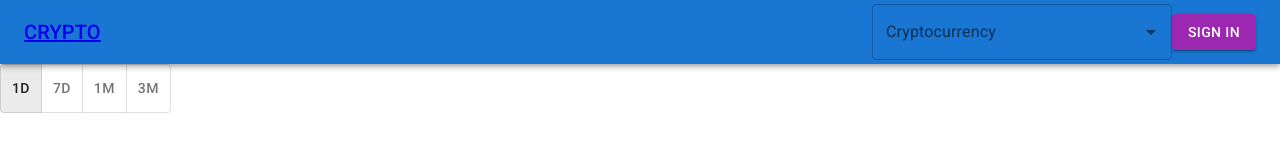
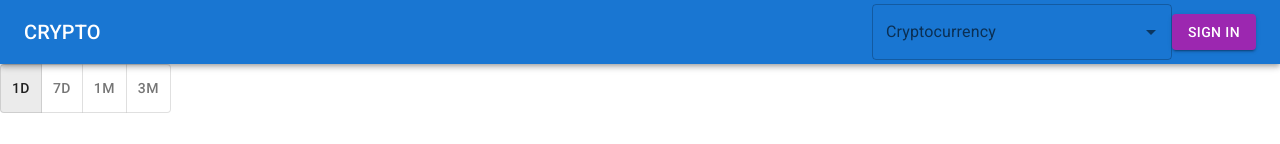
Before and after one commit to moshriguez/crypto-investment-platform, a React (Create React App) app in the folder frontend/: page / in a window 1280 px wide. Shown: the top 144 px of the page. Built offline with nearby package versions, Linux system fonts and the light colour scheme; no server answers.

Commit message:
basic reset styles for links

```diff
--- a/frontend/src/App.css
+++ b/frontend/src/App.css
@@ -7,3 +7,8 @@
 * {
     margin: 0;
   }
+
+a {
+  text-decoration: none;
+  color: inherit
+}
```
